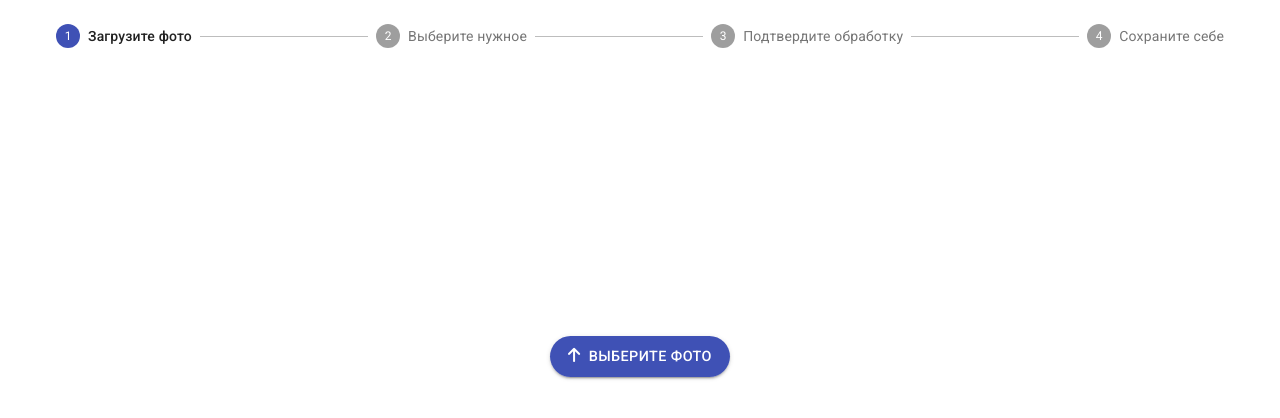
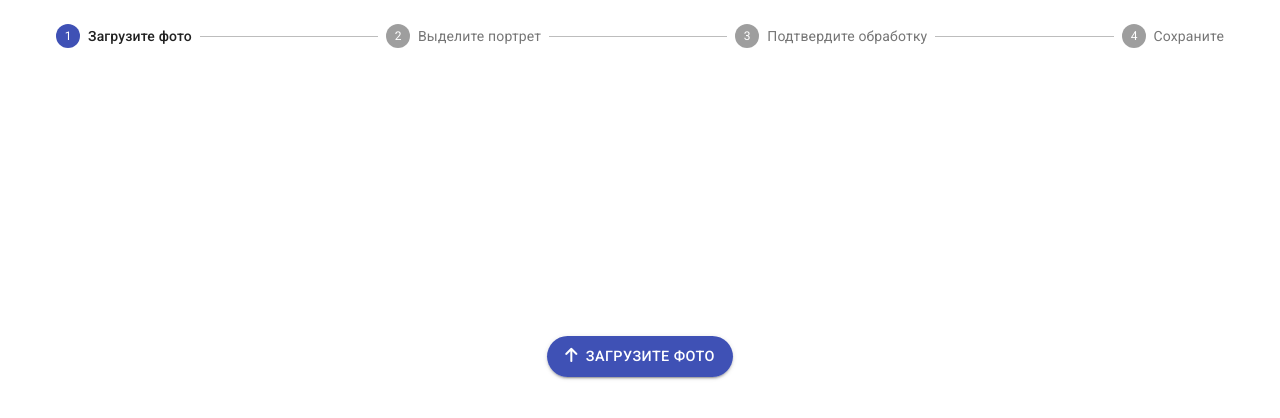
Before and after one commit to ihor-durnopianov/gancestors-ui-v0, a React (Create React App) app: page / in a window 1280 px wide. Shown: the top 418 px of the page. Built offline with nearby package versions, Linux system fonts and the light colour scheme.

Commit message:
Beautify

```diff
--- a/public/index.html
+++ b/public/index.html
@@ -28,7 +28,7 @@
     <link rel="stylesheet" href="https://fonts.googleapis.com/css?family=Roboto:300,400,500,700&display=swap" />
     <link rel="stylesheet" href="https://fonts.googleapis.com/icon?family=Material+Icons" />
     <script src="https://kit.fontawesome.com/add0650c3c.js"></script>
-    <title>React App</title>
+    <title>GANcestors</title>
   </head>
   <body>
     <noscript>You need to enable JavaScript to run this app.</noscript>
--- a/src/App.js
+++ b/src/App.js
@@ -36,13 +36,15 @@ class App extends Component {
     axios.post("http://127.0.0.1:4158/enhance", {image: this.state.cropped})
       .then(response => {
         if (response.data.error !== undefined) {
-          window.alert(`Сервер упал с "${response.data.error}", сорри`)
+          window.alert(
+            `Сервер вернул "${response.data.error}", свяжитесь с автором`
+          )
           this.setState({requested: false})
         }
         this.setState({enhanced: response.data.image})
       })
       .catch(error => {
-        window.alert("Сервер оффлайн, сорри")
+        window.alert("Сервер offline")
         this.setState({requested: false})
       })
   }
--- a/src/components/Stepper.js
+++ b/src/components/Stepper.js
@@ -16,7 +16,7 @@ import useStyles from '../style'
 
 function getSteps() {
   return [
-    'Загрузите фото', 'Выберите нужное', 'Подтвердите обработку', 'Сохраните себе'
+    'Загрузите фото', 'Выделите портрет', 'Подтвердите обработку', 'Сохраните'
   ];
 }
 
--- a/src/components/Uploader.js
+++ b/src/components/Uploader.js
@@ -30,7 +30,7 @@ export function Uploader(props) {
           paddingRight: '.5em',
           fontSize: '1.125em'
         }}></i>
-        Выберите фото
+        Загрузите фото
         <input
           type="file"
           style={{ display: "none" }}
```
Also changed, not shown: public/favicon.png (added), 1 other file (tests, documents, lock files or other folders).
